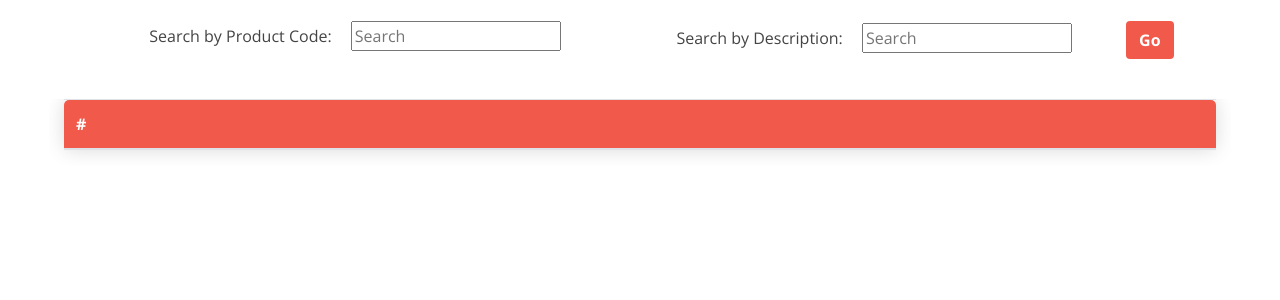
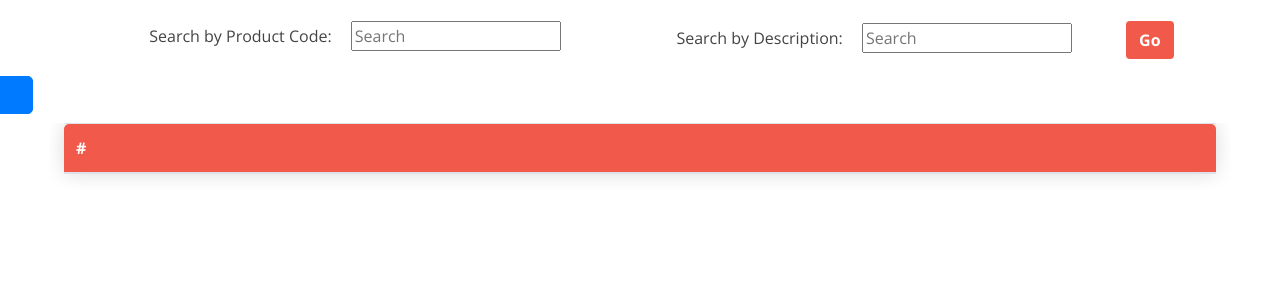
Before and after one commit to vaibhavnathj-amsbio/AMS-Intranet, a Django app: template AMSBIOintranet/templates/index.html in a window 1280 px wide. Shown: the part 87-387 px from the top of the page. Run offline with Django 3.2, Linux system fonts and the light colour scheme; the template is opened without the code that fills it, so the values that code supplies are empty; some libraries are stand-ins or nearby versions.

Commit message:
+ed date filter

```diff
--- a/AMSBIOintranet/templates/index.html
+++ b/AMSBIOintranet/templates/index.html
@@ -31,12 +31,12 @@
       border-collapse: collapse;
     }
 
-    .roundedTable th:first-child
+    .roundedTable tr:first-child th:first-child
     {
       border-top-left-radius: 5px;
     }
 
-    .roundedTable th:last-child
+    .roundedTable tr:first-child th:last-child
     {
       border-top-right-radius: 5px;
     }
@@ -50,6 +50,21 @@
     {
       border-bottom-right-radius: 5px;
     }
+
+    #mySidenav button {
+      position: absolute;
+      left: -180px;
+      transition: 0.2s;
+      width: fit-content;
+      text-decoration: none;
+      color: white;
+      border-radius: 0 5px 5px 0;
+    }
+
+    #mySidenav button:hover {
+      left: -5px;
+    }
+
   </style>
 
 </head>
@@ -112,6 +127,29 @@
           </div>
         </div>
       </div>
+      <div id="mySidenav">
+        <button class="btn btn-primary" id="filter" data-toggle="modal" data-target="#filterData"><span style="padding-right: 25px;">Filter by creation date</span></button>
+        <div class="modal fade" id="filterData" tabindex="-1" role="dialog" aria-labelledby="filterDataLabel" aria-hidden="true">
+          <div class="modal-dialog modal-dialog-centered" role="document">
+            <div class="modal-content">
+              <div class="modal-header" style="border-bottom: 0 none;">
+                <p class="modal-title" id="filterDataLabel"><strong>Filter by 'Order Creation' date</strong></p>
+              </div>
+              <div class="modal-body">
+                <form method="POST">
+                  {% csrf_token %}
+                  <label for="from_date">From:</label>
+                  <input type="text" placeholder="YYYY-MM-DD" id="from_date" name="from_date">&nbsp;-
+                  <label for="to_date">To:</label>
+                  <input type="text" placeholder="YYYY-MM-DD" id="to_date" name="to_date">
+                  <input type="submit" class="btn btn-danger justify-content-center;">
+                </form>
+              </div>
+            </div>
+          </div>
+        </div>
+      </div>
+      <br>
       <div class="content" style="width:90%; margin:auto;">
         <div class="row" style="margin-top: 2%;">
           <div class="col-md-12" style="text-align: left; overflow-x:auto; white-space:nowrap; border-radius:5px;">
```
Also changed, not shown: AMSBIOintranet/homepage/views.py (+28 -12 lines).
